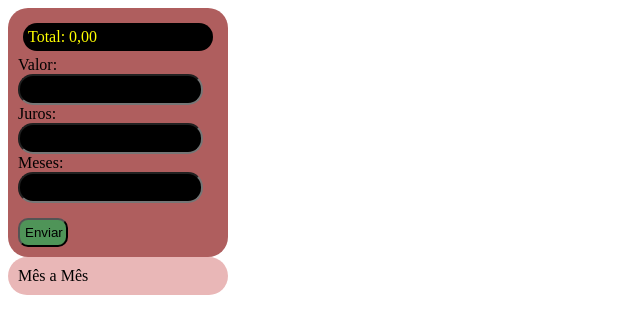
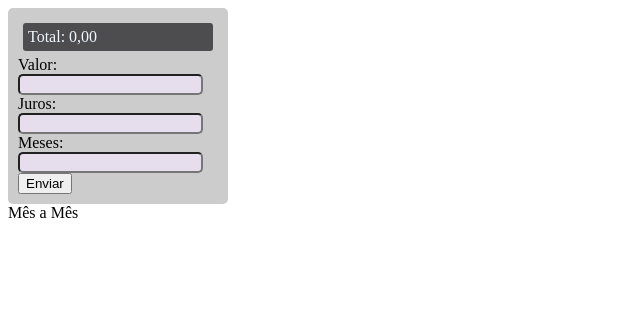
Before and after one commit to SossaiBia/primeiroh_3t, a plain HTML site: page index.html in a window 1280 px wide. Shown: the whole page, without its empty margins (0-640 px from the left). Drawn offline with Linux system fonts and the light colour scheme.

Commit message:
Update geral.css

```diff
--- a/geral.css
+++ b/geral.css
@@ -1,38 +1,35 @@
 .calculadora {
     padding: 10px;
-    background: rgb(175, 94, 94);
+    background:#cccccc;
     width: 200px;
-    border-radius: 20px;
+    border-radius: 5px;
+
 }
-.listaMensal {
-    padding: 10px;
-    background: rgb(233, 183, 183);
-    width: 200px;
-    border-radius: 20px;
+.calculadora input{
+    background: rgb(230, 222, 236);
+    color: rgb(47, 37, 56);
+    border-radius: 5px;
 }
-.calculadora input {
-    background: black;
-    color: white;
-    border-radius: 15px;
-    height: 25px;
-}
+
 .spResul {
-    background: black;
-    color: yellow;
+    background: rgb(77, 76, 78);
+    color: aliceblue;
     padding: 5px;
     margin: 5px;
-    border-radius: 15px;
+    border-radius: 3px;
 }
 
-#btnCalc {
+#btnCal {
     width: 50px;
     padding: 5px;
-    background: rgb(79, 148, 88);
-    margin-top: 15px;
-    border-radius: 10px;
+    background: rgb(54, 53, 54);
+    margin-top: 13px;
+    color: aliceblue;
+    border-radius: 5px;
 }
-#btnCalc:hover {
-    background: rgb(44, 53, 45);
-    color: white;
+
+#btnCal:hover {
+    background: rgb(93, 92, 95);
+    color: aliceblue;
     cursor: pointer;
 }
```
